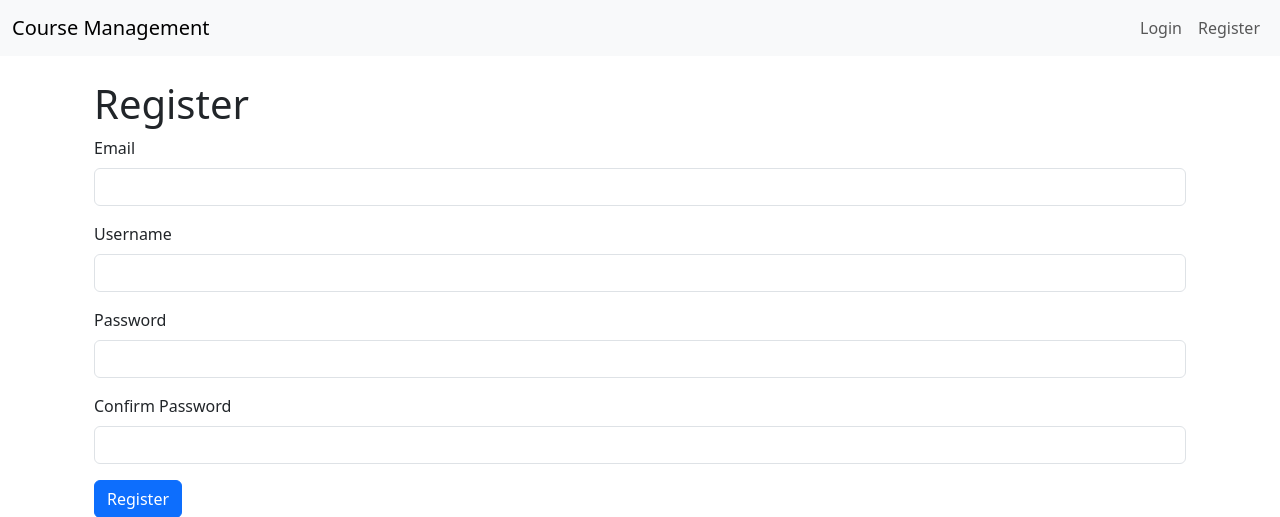
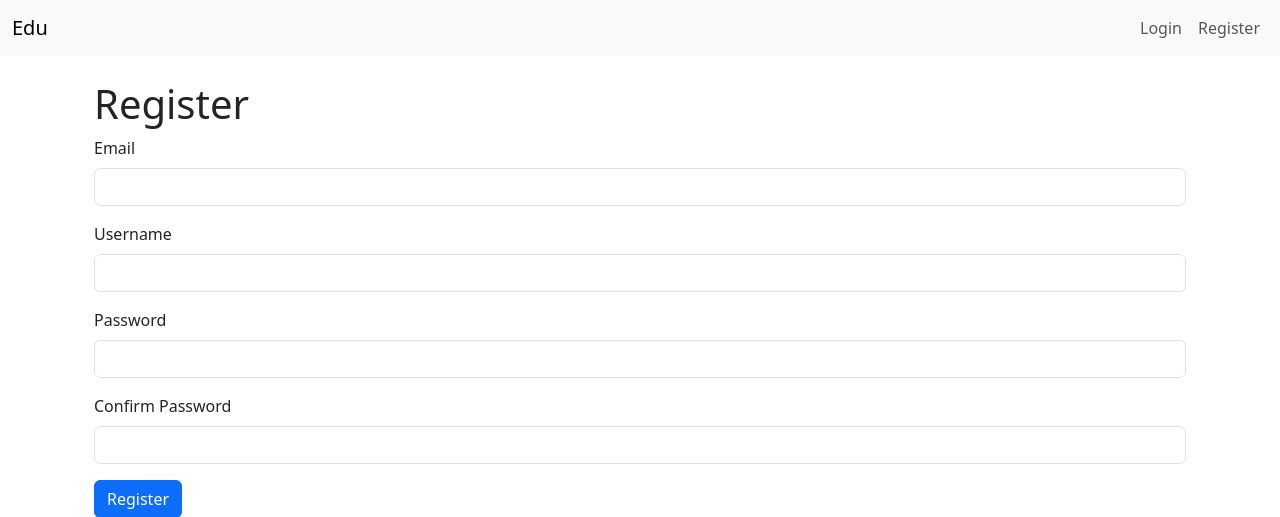
Before and after one commit to Thanh-WuTan/edu-flask-db-project, a Flask app: page /register in a window 1280 px wide. Shown: the top 517 px of the page. Run offline with Flask 3, Linux system fonts and the light colour scheme.

Commit message:
change title

```diff
--- a/app/templates/base.html
+++ b/app/templates/base.html
@@ -10,7 +10,7 @@
 <body>
     <nav class="navbar navbar-expand-lg navbar-light bg-light">
         <div class="container-fluid">
-            <a class="navbar-brand" href="{{ url_for('main.index') }}">Course Management</a>
+            <a class="navbar-brand" href="{{ url_for('main.index') }}">Edu</a>
             <button class="navbar-toggler" type="button" data-bs-toggle="collapse" data-bs-target="#navbarNav" aria-controls="navbarNav" aria-expanded="false" aria-label="Toggle navigation">
                 <span class="navbar-toggler-icon"></span>
             </button>
```
